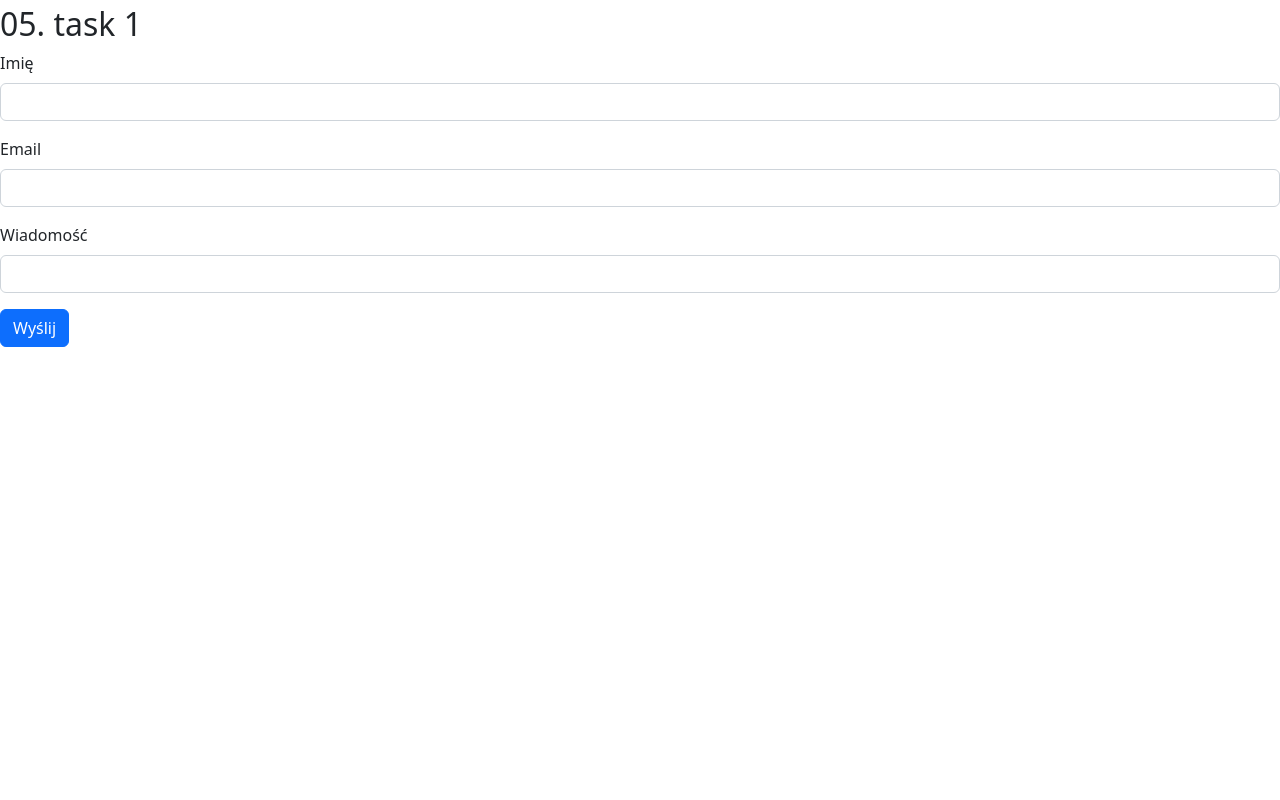
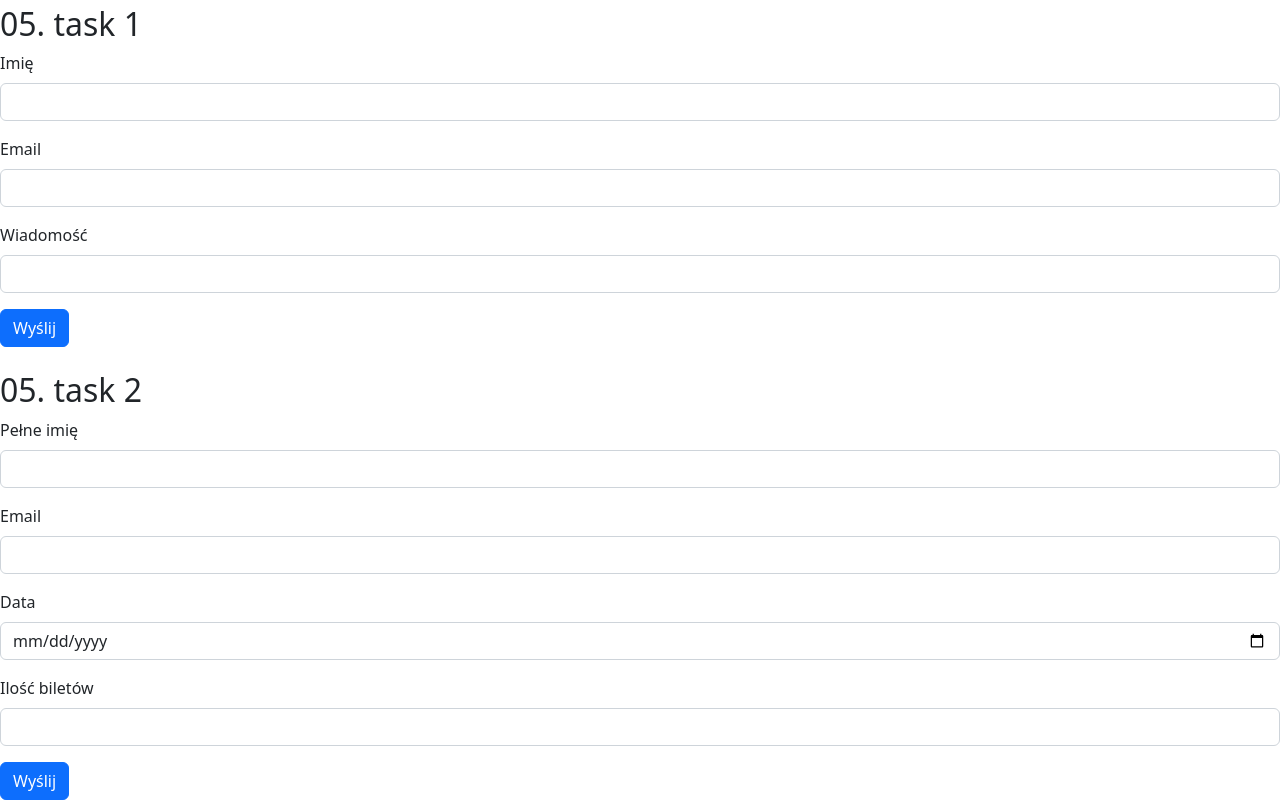
Before and after one commit to epkisiel/zadania_react, a React (Create React App) app: page / in a window 1280 px wide. Shown: the part 642-1442 px from the top of the page. Before the commit the page ends 989 px from the top, so only its background shows below. Built offline with nearby package versions, Linux system fonts and the light colour scheme.

Commit message:
BookingForm

```diff
--- a/src/App.jsx
+++ b/src/App.jsx
@@ -1,6 +1,7 @@
 import LoginForm from  "./components/LoginForm"
 import ProductForm from  "./components/ProductForm"
 import ContactForm from  "./components/ContactForm"
+import BookingForm from  "./components/BookingForm"
 
 function App() {
   return (
@@ -13,6 +14,9 @@ function App() {
       <br/>
       <h2>05. task 1</h2>
       <ContactForm/>
+      <br/>
+      <h2>05. task 2</h2>
+      <BookingForm/>
     </>
   );
 }
--- /dev/null
+++ b/src/components/BookingForm.jsx
@@ -0,0 +1,36 @@
+import 'bootstrap/dist/css/bootstrap.css';
+import {useForm} from 'react-hook-form';
+const BookingForm=()=>{
+    const {register,handleSubmit}=useForm();
+
+
+    function onSubmit(data){
+        alert(data.fullName+", "+data.email+", "+data.date+", ilość biletów: "+data.ticketCount)
+    }
+    return(
+        <form onSubmit={handleSubmit(onSubmit)}>
+            <div className="mb-3">
+                <label htmlFor="fullName" className="form-label">Pełne imię</label>
+                <input type="text" id="fullName" className="form-control" {...register("fullName")}/>
+            </div>
+
+            <div className="mb-3">
+                <label htmlFor="email" className="form-label">Email</label>
+                <input type="email" id="email" className='form-control' {...register("email")}/>
+            </div>
+
+            <div className="mb-3">
+                <label htmlFor="date" className="form-label">Data</label>
+                <input type="date" id="date" className='form-control' {...register("date")}/>
+            </div>
+
+            <div className="mb-3">
+                <label htmlFor="ticketCount" className="form-label">Ilość biletów</label>
+                <input type="number" id="ticketCount" className='form-control' {...register("ticketCount")}/>
+            </div>
+
+            <button type="submit" className="btn btn-primary">Wyślij</button>
+        </form>
+    )
+};
+export default BookingForm;
```
